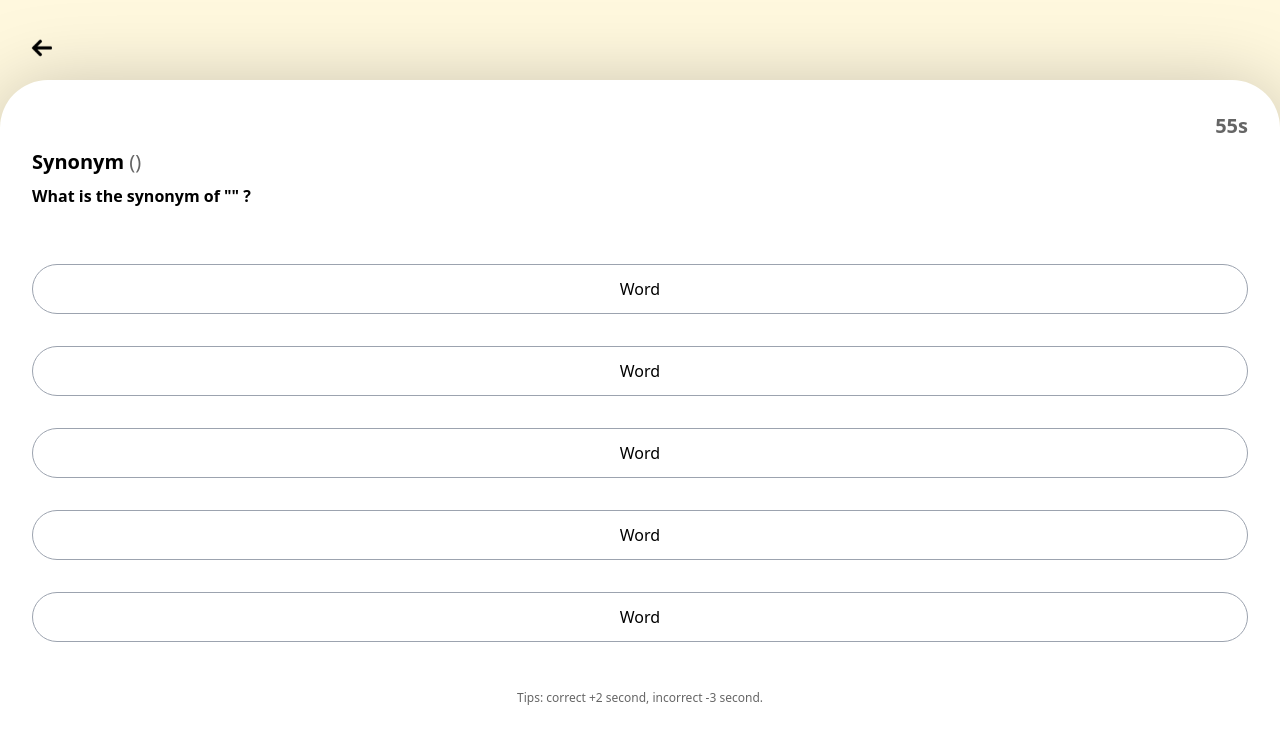
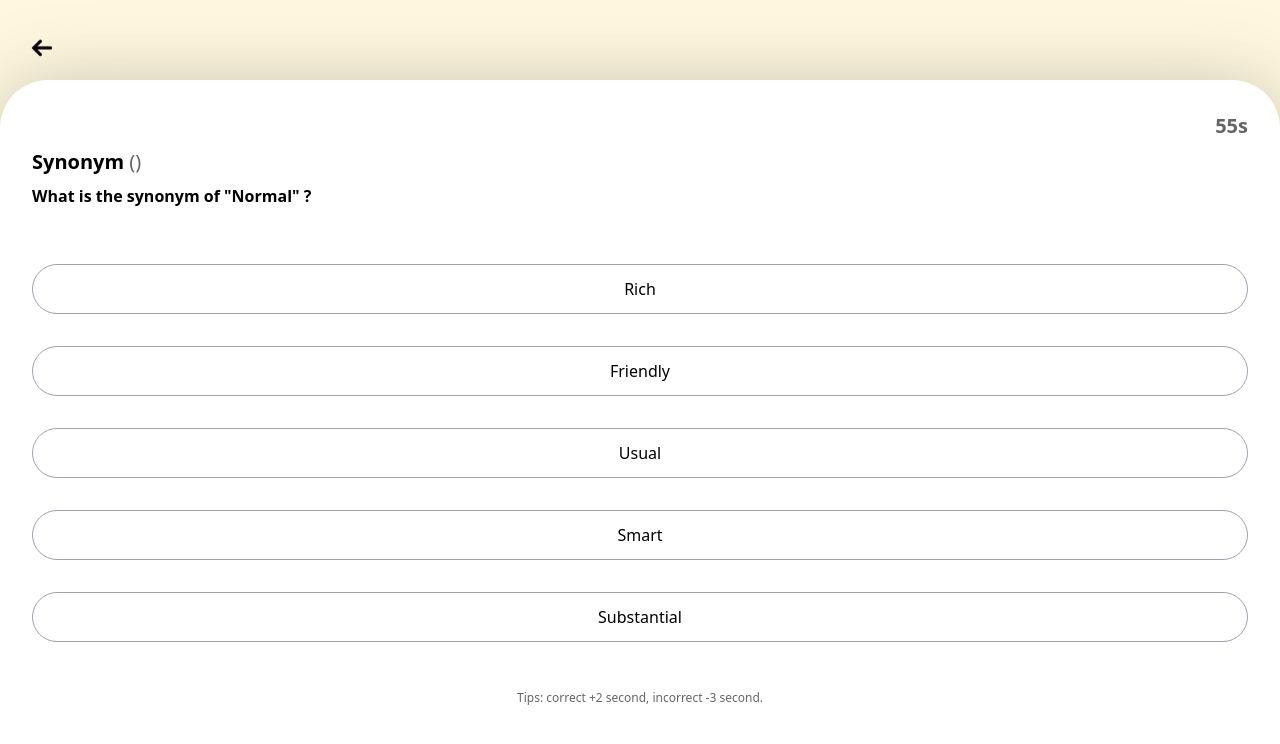
Before and after one commit to LUNEi3/definition-dash, a Next.js app: page /game in a window 1280 px wide. Shown: the top 744 px of the page. Built offline with nearby package versions, Linux system fonts and the light colour scheme.

Commit message:
Update app/game route page

```diff
--- a/app/game/_components/game-synonym .tsx
+++ b/app/game/_components/game-synonym .tsx
@@ -1,59 +1,90 @@
 'use client'
 
-import Link from "next/link";
 import Image from "next/image";
-import { useState, useEffect } from 'react';
+import { useState, useEffect, use } from 'react';
 import { redirect } from "next/navigation";
-import SynonymCard from "./sysnonym-card";
-
+import { GameQuestion } from "@/lib/utils/gameHelpers";
+import { decodeData, encodeData } from "@/lib/utils/urlHelpers";
 
 interface SynonymProps {
+    q: string,
     level: string,
-    backUrl: string
+    initialQuestions: GameQuestion[]
 }
 
-export default function Synonym({ level, backUrl } : SynonymProps) {
+export default function Synonym({ q, level, initialQuestions } : SynonymProps) {
 
+    const backUrl = `/home?q=${q}&view=default`;
+    const userData = decodeData(q ?? "") || {};
+    const [timer, setTimer] = useState(60);
+    const [isActive, setIsActive] = useState(true);
+    const [currentIndex, setCurrentIndex] = useState(0);
+    const [score, setScore] = useState(0);
+    const [timerColor, setTimerColor] = useState("text-black");
+    const [choiceBG, setChoiceBG] = useState("bg-white");
 
-    const cards = [
-        { word: "Hello World" },
-        { word: "It's so COLD!!" },
-        { word: "Need a hot coffee" },
-        { word: "Need a hot coffee" },
-        { word: "Need a hot coffee" },
-    ]
-    const [timeLeft, setTimeLeft] = useState(60);
-    const [isActive, setIsActive] = useState(true);
+    const currentQuestion = initialQuestions[currentIndex];
 
     useEffect(() => {
         let interval: NodeJS.Timeout | null = null;
 
-        if (isActive && timeLeft > 0) {
+        if (isActive && timer > 0) {
             // Create the interval
             interval = setInterval(() => {
-                setTimeLeft((prevTime) => prevTime - 1);
+                setTimer((prevTime) => prevTime - 1);
             }, 1000);
-        } else if (timeLeft === 0) {
+        } else if (timer === 0) {
             // Timer finished logic
-            setIsActive(false);
-            // Optional: Trigger an action here (e.g., submit quiz)
-            redirect(backUrl)
+            goLeaderboard();
         }
 
-        return () => {
-            if (interval) clearInterval(interval);
-        };
+        return () => { if (interval) clearInterval(interval); };
 
-    }, [isActive, timeLeft])
+    }, [isActive, timer])
 
-    const addTime = () => {
-        setTimeLeft((prevTime) => prevTime + 2);
-        // console.log(timeLeft)
+    const handleAnswerClick = (choice: string) => {
+        if (!isActive) return;
+
+        if (choice === currentQuestion.correctAnswer) {
+            setScore(prev => prev + 1);
+            setTimer(prev => prev + 2);
+            setTimerColor("text-green-600");
+            setChoiceBG("bg-[#C0FFBA]");
+            setTimeout(() => {
+                setTimerColor("text-black");
+                setChoiceBG("bg-white");
+            }, 500);
+        } else {
+            setTimer(prev => Math.max(0, prev - 3));
+            setTimerColor("text-red-600");
+            setChoiceBG("bg-[#FFBABB]")
+            setTimeout(() => {
+                setTimerColor("text-black");
+                setChoiceBG("bg-white");
+            }, 500);
+        }
+
+        if (currentIndex < initialQuestions.length - 1) {
+            setCurrentIndex(prev => prev + 1);
+        } else {
+            // No more questions! End game early?
+            // Or just loop/shuffle again (simple: end game)
+            goLeaderboard();
+        }
     }
 
     const handleClickBack = () => {
-        setTimeLeft(0);
+        setTimer(0);
         redirect(backUrl);
+    }
+
+    const goLeaderboard = () => {
+        const newUserData = encodeData({
+            name: userData.name,
+            score: score
+        })
+        setIsActive(false);
+        redirect(`/leaderboard?q=${newUserData}`);
     }
 
     return (
@@ -69,23 +100,26 @@ export default function Synonym({ level, backUrl } : SynonymProps) {
                 </button>
             </nav>
             <section className="bg-white h-[90%] p-8 w-full self-end flex flex-col justify-start rounded-t-[3rem] drop-shadow-[0px_10px_40px_rgba(0,0,0,0.25)]">
-                <div className="text-right opacity-60 font-bold text-xl">{timeLeft}s</div>
+                <div className={`text-right opacity-60 font-bold text-xl ${timerColor}`}>{timer}s</div>
                 <div className="pb-5">
                     <h1 className="font-black text-xl py-2">
                         Synonym <span className="opacity-60 font-normal">({level})</span>
                     </h1>
-                    <h2 className="text-black text-left text-base font-bold">
-                        What is the synonym of "" ?
+                    <h2 className="text-black text-left text-base font-bold ">
+                        What is the synonym of "{currentQuestion.word}" ?
                     </h2>
                 </div>
                 <div className="py-5 flex flex-col ">
-                    {
-                        cards.map((item, index) => (
-                            <button onClick={addTime} key={index}>
-                                <SynonymCard />
-                            </button>
-                        ))
-                    }
+                    {currentQuestion.choices.map((choice, index) => (
+                        <button
+                            key={index}
+                            onClick={() => handleAnswerClick(choice)}
+                            className={`text-center py-3 border border-gray-400 rounded-full my-4
+                            ${choiceBG} hover:cursor-pointer transition-colors`}
+                        >
+                            {choice}
+                        </button>
+                    ))}
                 </div>
                 <p className="p-3 text-center text-xs font-extralight opacity-60">
                     Tips: correct +2 second, incorrect -3 second.
--- a/app/game/_components/sysnonym-card.tsx
+++ /dev/null
@@ -1,8 +0,0 @@
-export default function SynonymCard() {
-    return (
-        <div className="text-center py-3 border border-gray-400 rounded-full my-4
-        hover:bg-[#AAC4F5] hover:border-gray-100 hover:cursor-pointer transition-colors">
-            <p>Word</p>
-        </div>
-    );
-}
--- a/app/game/page.tsx
+++ b/app/game/page.tsx
@@ -1,15 +1,18 @@
-import { decodeData } from "@/lib/utils/urlHelpers";
+
 import Synonym from "./_components/game-synonym ";
-import { redirect } from "next/navigation";
+import { generateGameBatch } from "@/lib/utils/gameHelpers";
 
 export default async function GamePage({ searchParams } : { searchParams: { q?: string, level?: string }} ) {
     const { q, level } = await searchParams;
-
-    const backUrl = `/home?q=${q}&view=default`;
+    const questions = generateGameBatch(20, level || "Mixed");
 
     return (
         <main className="bg-[#FFF8DE]">
-            <Synonym backUrl={backUrl} level={level ?? ""} />
+            <Synonym
+                q={q ?? ""}
+                level={level ?? ""}
+                initialQuestions={questions}
+            />
         </main>
     );
 }
```
